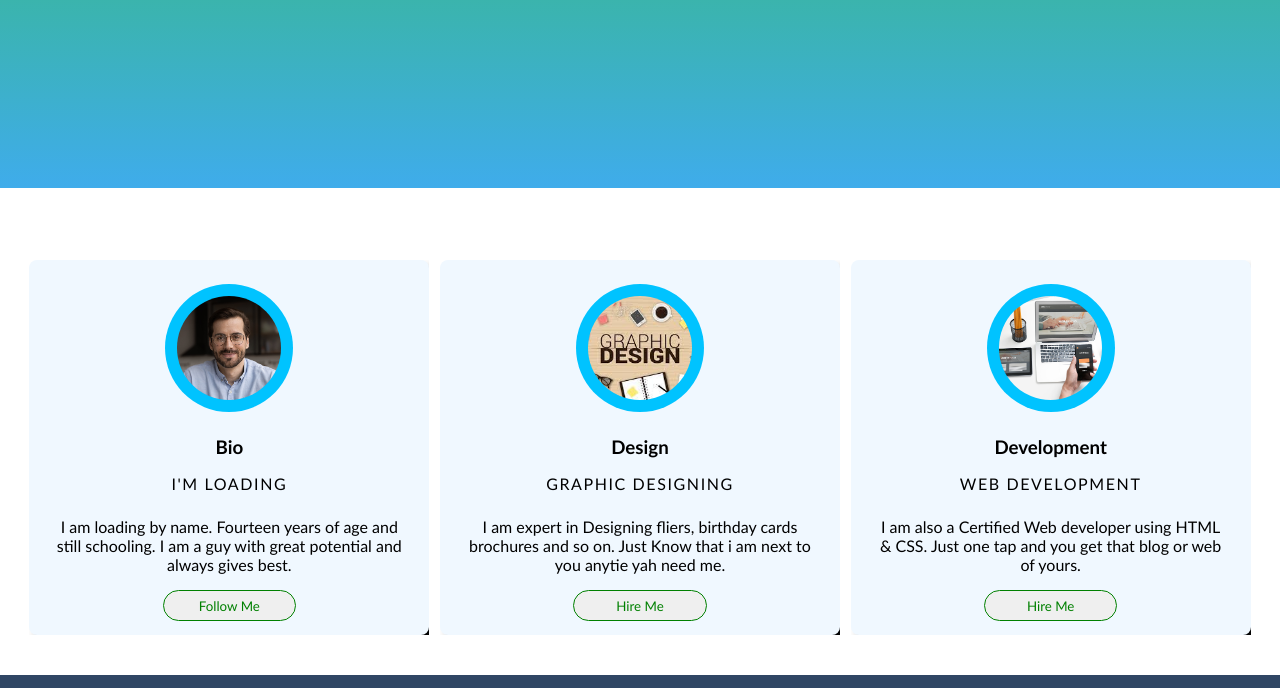
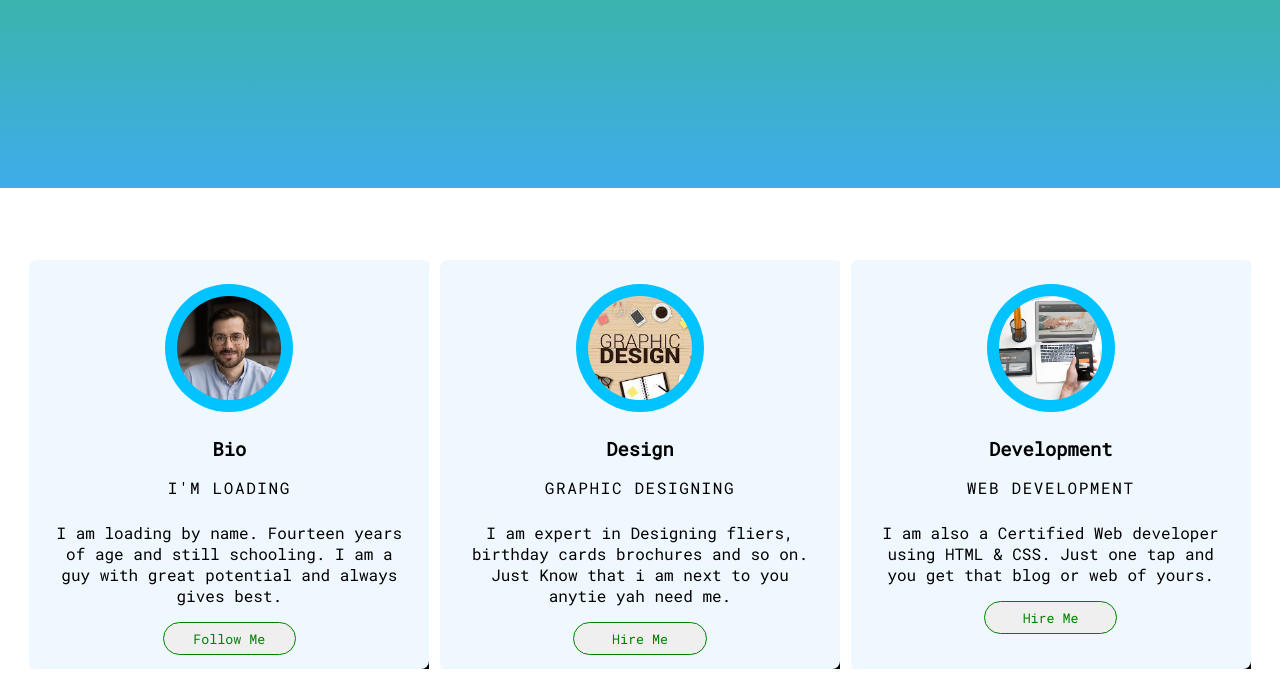
Before and after one commit to marvellous54/Loading, a plain HTML site: page index.html in a window 1280 px wide. Shown: the part 372-1060 px from the top of the page. Drawn offline with Linux system fonts and the light colour scheme; a web font is replaced by a local one.

Commit message:
Update index.css

```diff
--- a/index.css
+++ b/index.css
@@ -2,7 +2,7 @@
 	margin: 0px;
 	padding: 0px;
 	box-sizing: border-box;
-	font-family: calibri;
+	font-family: Roboto Mono;
 	overflow-x: hidden;
 	text-decoration: none;
 }
```
